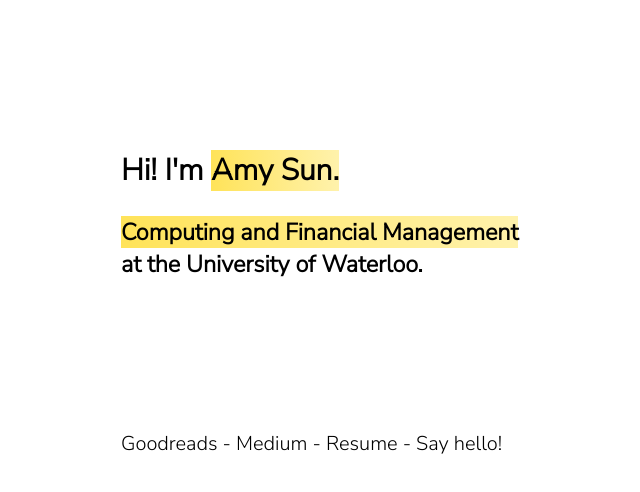
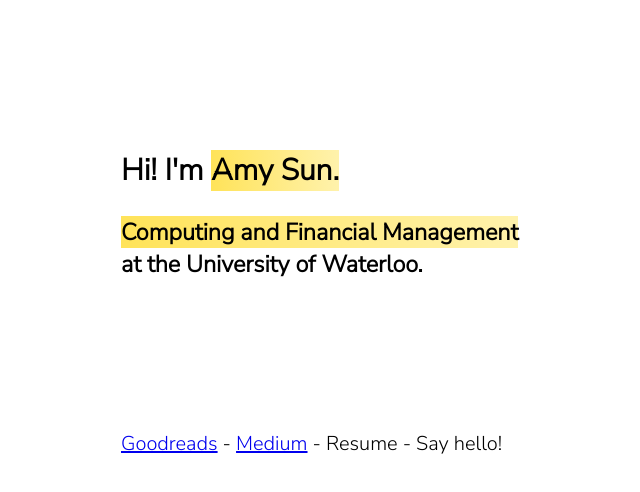
Before and after one commit to szheqi/szheqi.github.io, a plain HTML site: page index.html in a window 1280 px wide. Shown: the whole page, without its empty margins (29-669 px from the left). Drawn offline with Linux system fonts and the light colour scheme.

Commit message:
Update index.html

```diff
--- a/index.html
+++ b/index.html
@@ -19,10 +19,10 @@
     </header>
 
     <p style="margin-top:150px;">
-      <span href="https://www.goodreads.com/user/show/85221295-amy-sun">Goodreads</span> -
-      <span href="https://medium.com/@tzsunamy">Medium</span> -
+      <a href="https://www.goodreads.com/user/show/85221295-amy-sun">Goodreads</a> -
+      <a href="https://medium.com/@tzsunamy">Medium</a> -
       <span >Resume</span> -
-      <span mailto="tzsunamy@gmail.com">Say hello!<span>
+      <a mailto="tzsunamy@gmail.com">Say hello!</a>
     </p>
 
   </body>
```
